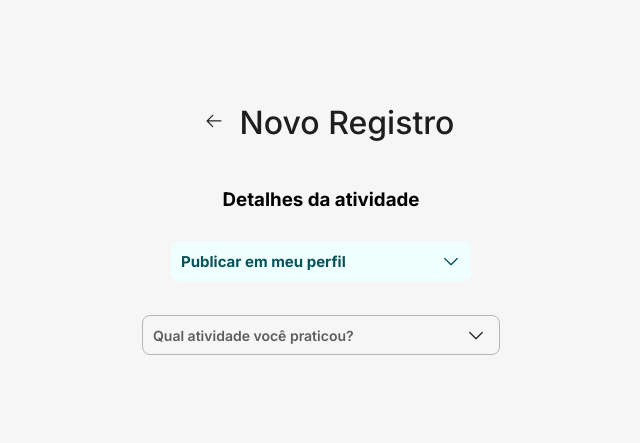
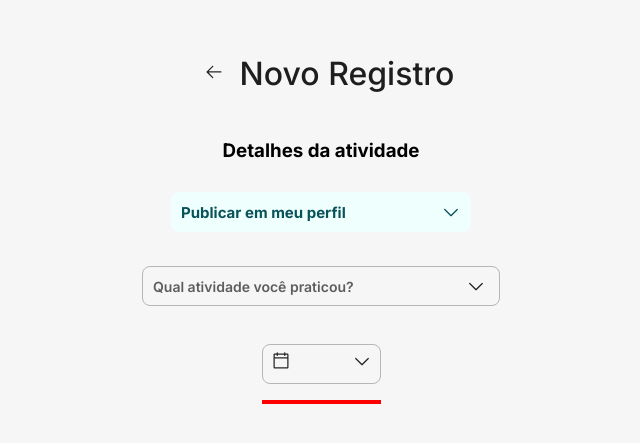
Before and after one commit to Move-HandsOn/move-frontend, a React (Vite) app: page /newactivity in a window 1280 px wide. Shown: the part 177-620 px from the top of the page, without its empty margins (319-959 px from the left). Built offline with nearby package versions, Linux system fonts and the light colour scheme.

Commit message:
wip: criação DateInput

```diff
--- /dev/null
+++ b/src/components/DateInput/DateInput.module.css
@@ -0,0 +1,70 @@
+.select_container {
+  position: relative;
+  display: flex;
+  width: 151px;
+  padding: 4px 16px;
+  flex-direction: column;
+  align-items: flex-start;
+  gap: 16px;
+}
+
+.custom_select {
+  appearance: none;
+  -webkit-appearance: none;
+  -moz-appearance: none;
+
+  width: 100%;
+  height: 40px;
+  padding: 10px;
+  padding-right: 40px;
+
+  cursor: pointer;
+  overflow: hidden;
+  color: var(--PRIMARY);
+  text-overflow: ellipsis;
+
+  font-size: 16px;
+  font-weight: 700;
+  line-height: 150%;
+
+  border-radius: 8px;
+  border:
+    var(--STROKE-1),
+    1px solid;
+
+  color: var(--Text-Secundary, #5d5d5d);
+  background-color: transparent;
+  font-size: 14px;
+  font-weight: 600;
+  line-height: 124.5%;
+}
+
+.icon_container {
+  width: 100%;
+
+  display: flex;
+  flex-direction: row;
+  justify-content: space-between;
+  align-items: center;
+
+  border: 2px solid red;
+}
+
+.arrow_icon,
+.calendar_icon {
+  position: absolute;
+  right: 25px;
+  top: 30%;
+  transform: translateY(-50%);
+  pointer-events: none;
+  width: 20px;
+  height: 20px;
+}
+
+.calendar_icon {
+  left: 25px;
+}
+
+.custom_select:focus {
+  outline: none;
+}
--- /dev/null
+++ b/src/components/DateInput/DateInput.tsx
@@ -0,0 +1,37 @@
+import style from './DateInput.module.css';
+import CaretDownGray from '../../assets/CaretDownGray.svg';
+import CalendarBlank from '../../assets/CalendarBlank.svg';
+
+type Props = {
+  dates: string[];
+  value: string;
+  onChange: (event: React.ChangeEvent<HTMLSelectElement>) => void;
+};
+
+function DateInput({ dates, value, onChange }: Props) {
+  return (
+    <div className={style.select_container}>
+      <select className={style.custom_select} value={value} onChange={onChange}>
+        {/* {dates.map((option, index) => (
+          <option key={index} value={option}>
+            {option}
+          </option>
+        ))} */}
+      </select>
+      <div className={style.icon_container}>
+        <img
+          className={style.calendar_icon}
+          src={CalendarBlank}
+          alt="Ilustração de um calendário"
+        />
+        <img
+          className={style.arrow_icon}
+          src={CaretDownGray}
+          alt="Seta de abrir calendário com seleção de datas"
+        />
+      </div>
+    </div>
+  );
+}
+
+export default DateInput;
--- a/src/pages/NewActivity/NewActivity.tsx
+++ b/src/pages/NewActivity/NewActivity.tsx
@@ -3,6 +3,7 @@ import style from './NewActivity.module.css';
 import { useState } from 'react';
 import ActivityList from '@/components/ActivityList/ActivityList';
 import NavBar from '@/components/NavBar/NavBar';
+import DateInput from '@/components/DateInput/DateInput';
 
 function NewActivity() {
   const [selectedOption, setSelectedOption] = useState('');
@@ -11,6 +12,8 @@ function NewActivity() {
     'Apenas registrar e não publicar',
     'Publicar em um grupo',
   ];
+
+  const dates = ['teste'];
 
   const handleSelectChange = (event: React.ChangeEvent<HTMLSelectElement>) => {
     setSelectedOption(event.target.value);
@@ -30,6 +33,11 @@ function NewActivity() {
         value={selectedOption}
         onChange={handleSelectChange}
       />
+      <DateInput
+        options={dates}
+        value={selectedOption}
+        onChange={handleSelectChange}
+      />
     </div>
   );
 }
```
